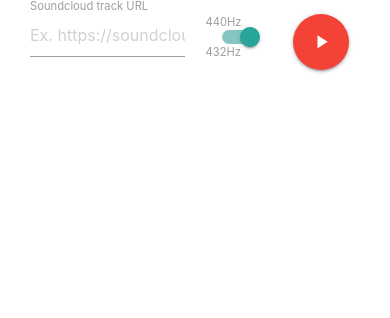
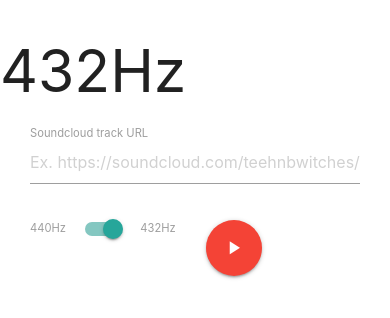
Before and after one commit to interglobalvision/432hz.audio, a website: page index.html in a window 390 px wide. Drawn offline with nearby package versions, Linux system fonts and the light colour scheme; files that its build step writes are made by us from their sources.

Commit message:
add responsive grid and titles

```diff
--- a/index.html
+++ b/index.html
@@ -3,7 +3,7 @@
   <head>
     <meta charset="UTF-8">
     <meta http-equiv="X-UA-Compatible" content="IE=edge,chrome=1">
-    <title>Site title</title>
+    <title>432Hz</title>
     <meta name="viewport" content="width=device-width, initial-scale=1">
 
     <meta name="description" content="description">
@@ -47,17 +47,18 @@ nope: "js/polyfills/mediaqueries.js"
 
       <!-- start content -->
       <header id="header">
+        <h1>432Hz</h1>
       </header>
 
       <!-- main content -->
       <main id="main-content" class="container">
         <div class="audio-form">
           <div class="row">
-            <div class="input-field col s6">
+            <div class="input-field col s12 m6">
               <input placeholder="Ex. https://soundcloud.com/teehnbwitches/la-minitk-del-miedo-yo-soy-la" id="track-url" type="text" class="validate">
               <label for="track-url">Soundcloud track URL</label>
             </div>
-            <div class="input-field col s3">
+            <div class="input-field col s6 m3">
               <!-- Switch -->
               <div class="switch">
                 <label>
@@ -68,7 +69,7 @@ nope: "js/polyfills/mediaqueries.js"
                 </label>
               </div>
             </div>
-            <div class="input-field col s3">
+            <div class="input-field col s6 m3">
                 <a id="play-button" class="btn-floating btn-large waves-effect waves-light red"><i class="material-icons">play_arrow</i></a>
 
 
```
